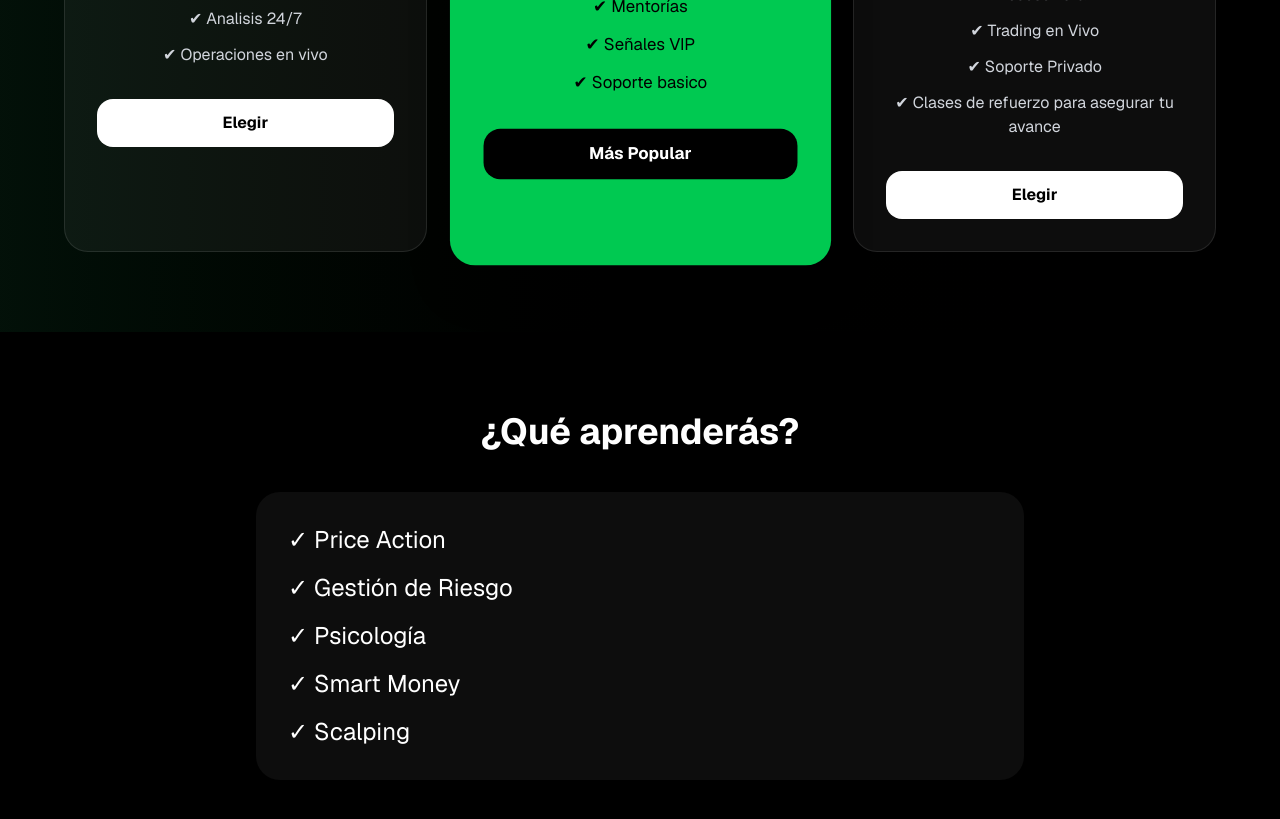
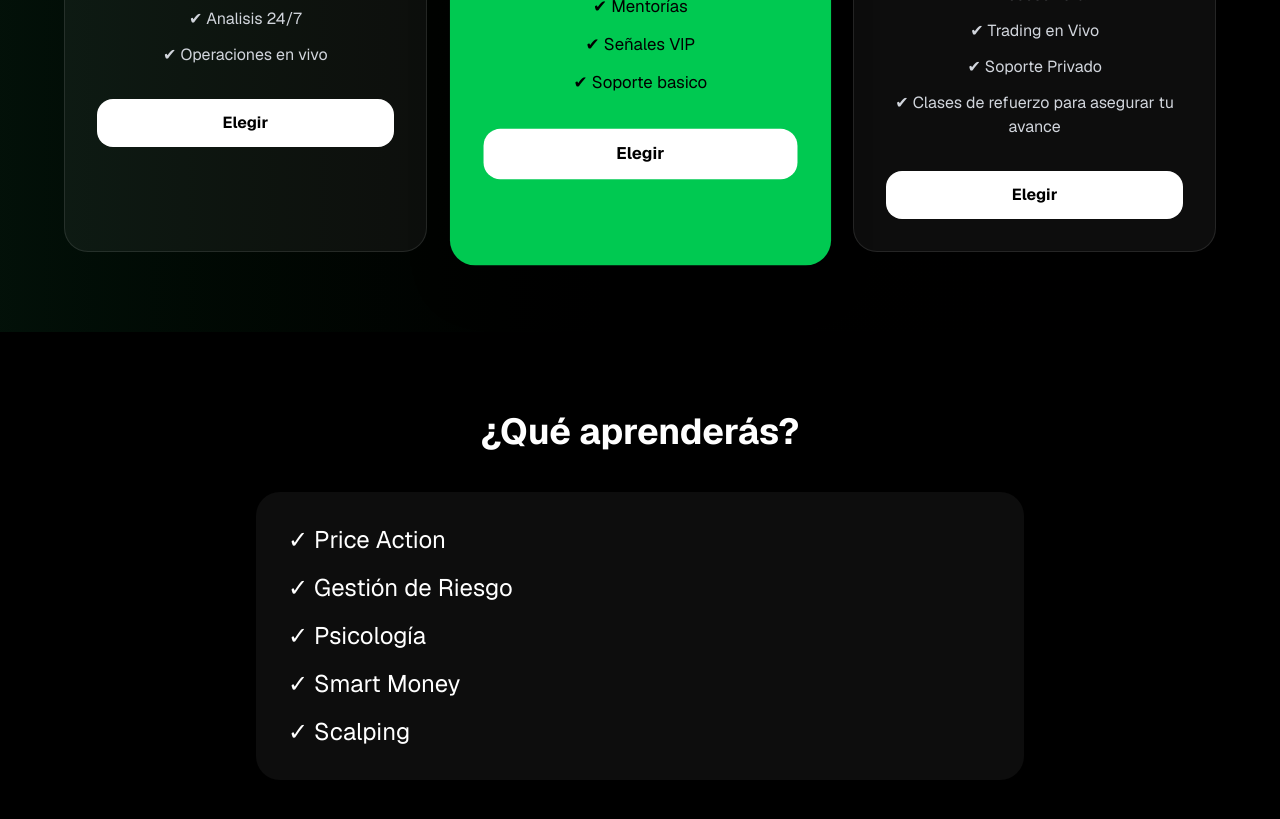
Before and after one commit to profit-12/la-sala-del-profit, a Next.js app: page / in a window 1280 px wide. Shown: the part 2920-3739 px from the top of the page. Built offline with nearby package versions, Linux system fonts and the light colour scheme.

Commit message:
agregando link stripe

```diff
--- a/app/page.tsx
+++ b/app/page.tsx
@@ -233,9 +233,15 @@ export default function LaSalaDelProfit() {
                 <li>✔ Señales VIP</li>
                 <li>✔ Soporte basico </li>
               </ul>
-              <button className="w-full py-3 rounded-2xl bg-black text-white font-bold">
-                Más Popular
-              </button>
+  <a
+  href="https://buy.stripe.com/9B66oHbR843X79L7qN5kk01"
+  target="_blank"
+  rel="noopener noreferrer"
+>
+  <button className="w-full py-3 rounded-2xl bg-white text-black font-bold hover:scale-105 transition">
+    Elegir
+  </button>
+</a>
             </div>
 
             <div className="bg-white/5 border border-white/10 rounded-3xl p-8">
```
